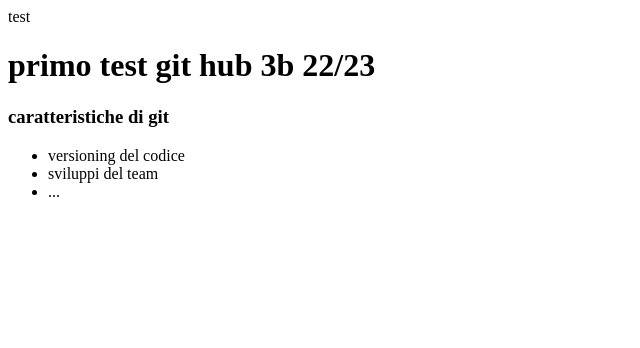
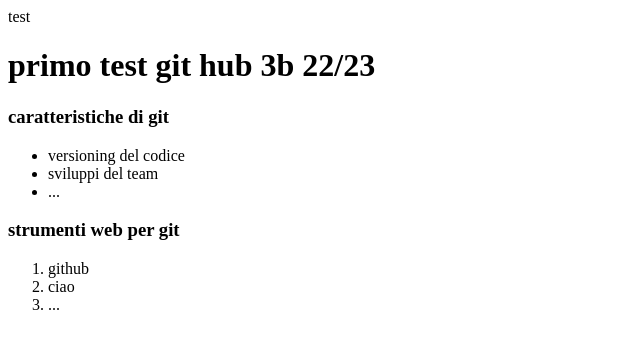
Before and after one commit to giovanniverilio06/test3b, a plain HTML site: page index.html in a window 1280 px wide. Shown: the whole page, without its empty margins (0-640 px from the left). Drawn offline with Linux system fonts and the light colour scheme.

Commit message:
elenco migliorato

```diff
--- a/index.html
+++ b/index.html
@@ -15,6 +15,14 @@
             <li>
                 ...
             </li>
+
+
         </ul>
+        <h3>strumenti web per git</h3>
+        <ol>
+            <li>github</li>
+            <li> ciao </li>
+            <li>... </li>
+        </ol>
     </body>
 </html>
```
